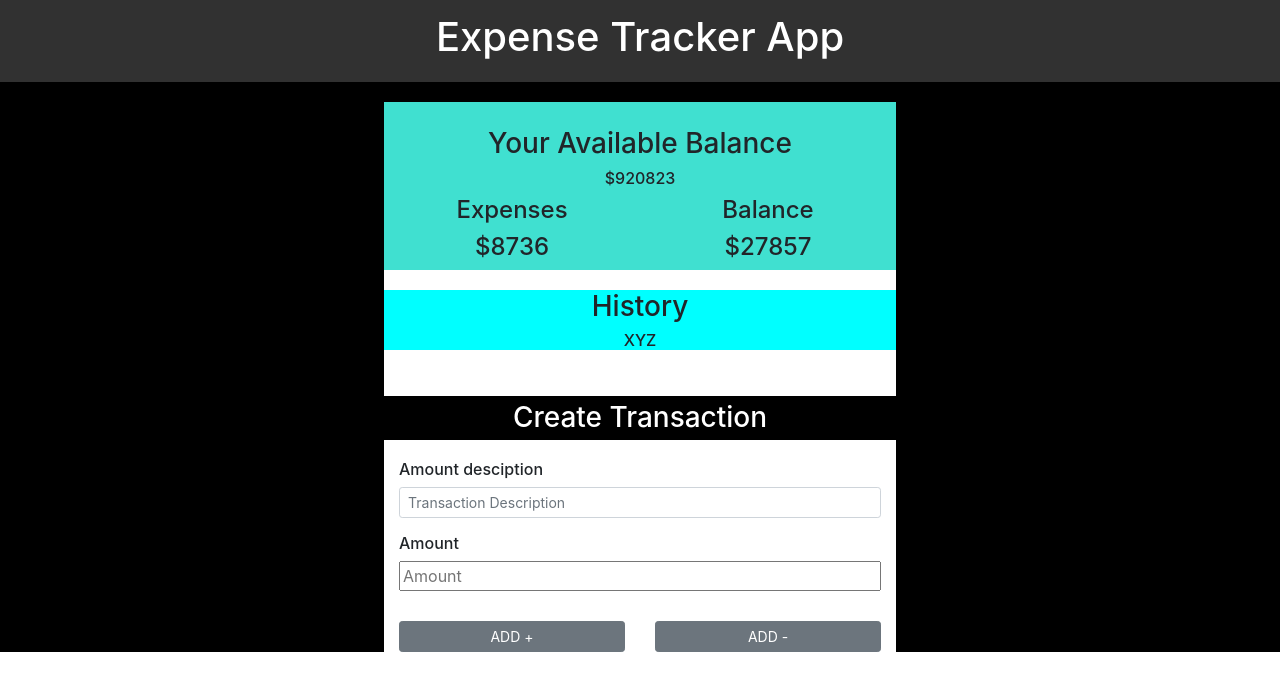
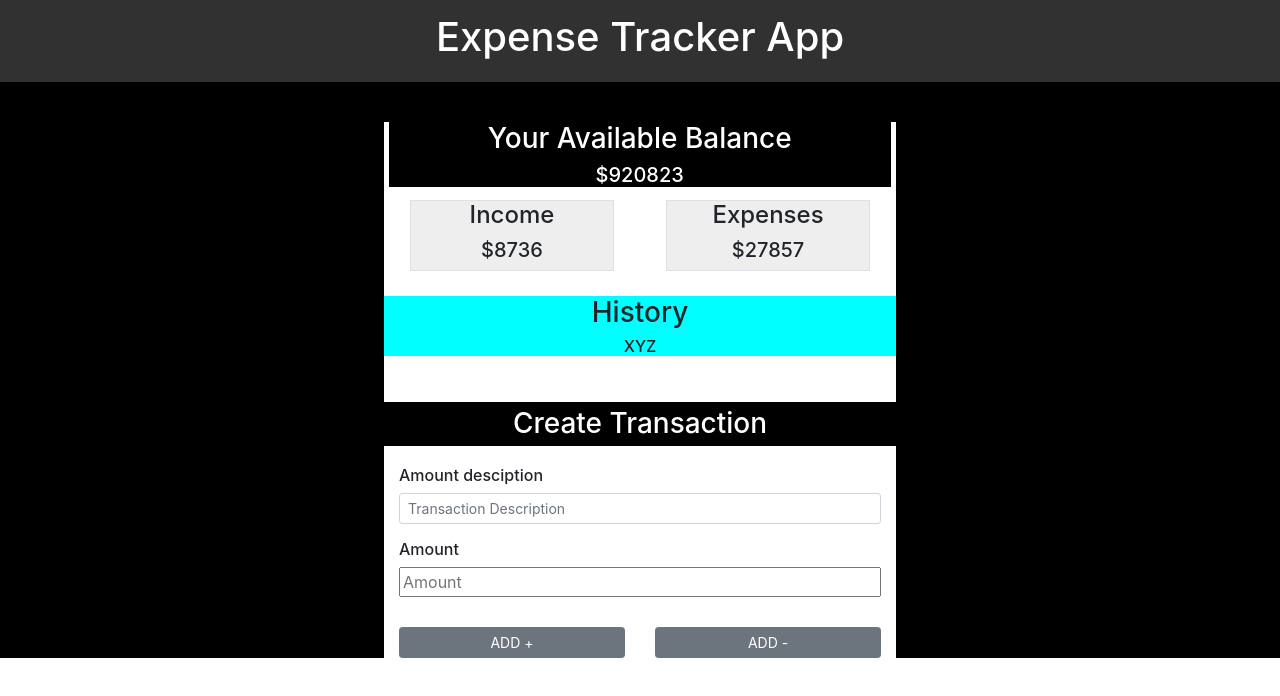
Before and after one commit to TalalBhatti/expense_tracker-app, a React (Create React App) app: page / in a window 1280 px wide. Shown: the top 696 px of the page. Built offline with nearby package versions, Linux system fonts and the light colour scheme.

Commit message:
Context Api added

```diff
--- a/src/components/Stats.css
+++ b/src/components/Stats.css
@@ -1,6 +1,24 @@
 .stats{
     text-align: center;
-    background-color: turquoise;
-    padding-top: 5%;
-    margin-top: 20px;
+    background-color: white;
+    margin-top: 40px;
 }
+
+.row{
+    justify-content: space-around;
+}
+
+.block-example {
+    margin: 0.3rem;
+    background-color: #eee;
+    justify-content: space-around;
+    width: 40%;
+}
+.title {
+    margin: 0.3rem;
+    background-color: black;
+    color: white;
+    justify-content: center;
+    width: 98%;
+    text-align: center;
+}
--- a/src/components/Stats.js
+++ b/src/components/Stats.js
@@ -7,12 +7,18 @@ import {Container,Row,Col} from 'react-bootstrap';
 const Stats = (props) => {
     return(
     <div className="stats">
-    <h3> Your Available Balance </h3>
-    <h6>$920823</h6>
+        <div className="title">
+            <h3> Your Available Balance </h3>
+            <h5>$920823</h5>
+        </div>
     <Container>
      <Row>
-    <Col ><h4>Expenses</h4><h4>$8736</h4></Col>
-    <Col ><h4>Balance</h4><h4>$27857</h4></Col>
+     <span className="block-example border ">
+    <Col ><h4>Income</h4><h5>$8736</h5></Col>
+    </span>
+    <span className="block-example border ">
+    <Col ><h4>Expenses</h4><h5>$27857</h5></Col>
+    </span>
      </Row>
     </Container>
    </div>
```
Also changed, not shown: src/Context_API.js (added).
